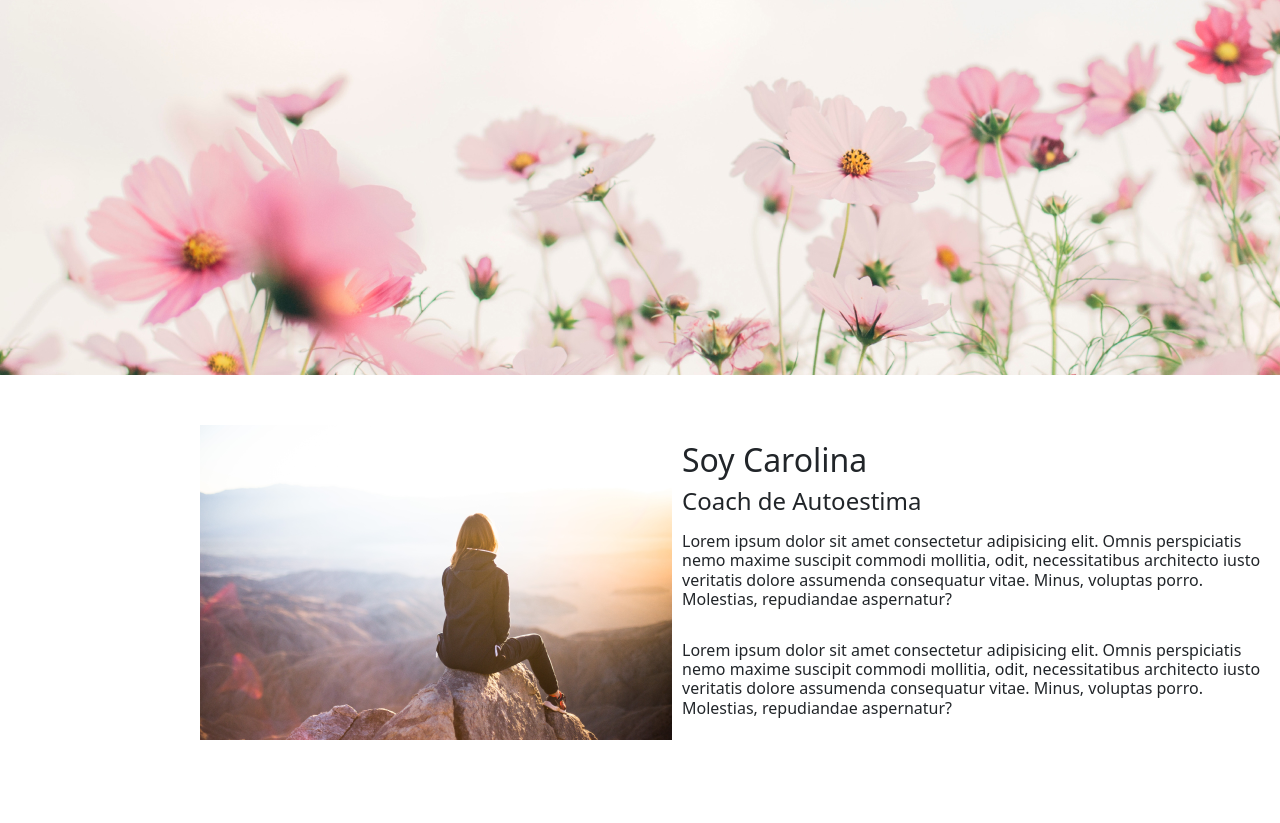
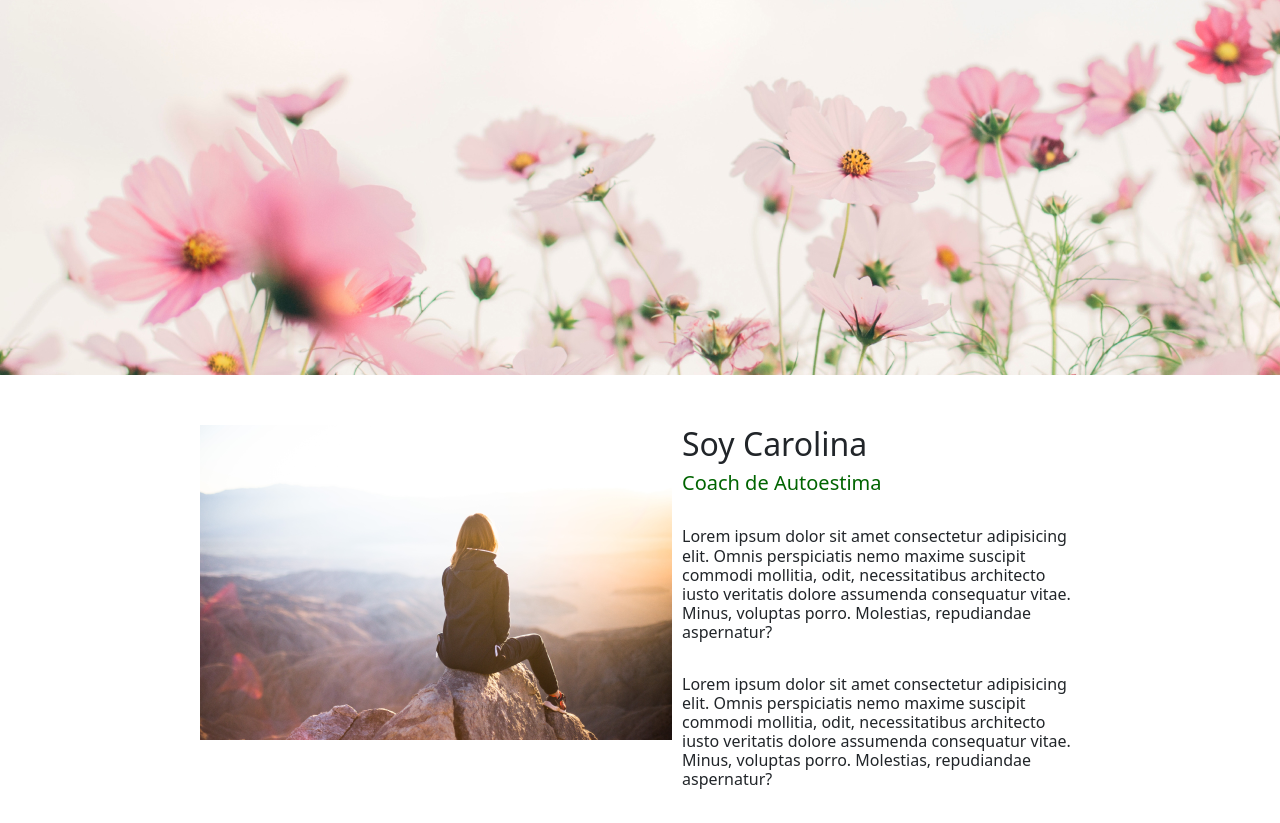
Before and after one commit to ElianaVanina/2da-Pre-entrega, a plain HTML site: page index.html in a window 1280 px wide. Shown: the part 351-1174 px from the top of the page. Before the commit the page ends 1139 px from the top, so only its background shows below. Drawn offline with nearby package versions, Linux system fonts and the light colour scheme.

Commit message:
cambie color subtitulo y alineacion

```diff
--- a/css/style.css
+++ b/css/style.css
@@ -26,6 +26,12 @@ h1{
     margin-right: 10px;
 }
 
-.text{
+.texto{
     overflow: hidden;
+    margin-right: 200px;
 }
+
+
+.subtitulo{
+    color: darkgreen;
+}
--- a/index.html
+++ b/index.html
@@ -59,11 +59,14 @@
             <div class="contenedor">
               <img src="./Img/Soy Caro 1.png" class="fotocarolina">
               <div class="texto">
-                 <p><h2>Soy Carolina</h2>
-                 <h4>Coach de Autoestima</h4></p>
-                 <h6>Lorem ipsum dolor sit amet consectetur adipisicing elit. Omnis perspiciatis nemo maxime suscipit commodi mollitia, odit, necessitatibus architecto iusto veritatis dolore assumenda consequatur vitae. Minus, voluptas porro. Molestias, repudiandae aspernatur?</h6>
-                 <br>
-                 <h6>Lorem ipsum dolor sit amet consectetur adipisicing elit. Omnis perspiciatis nemo maxime suscipit commodi mollitia, odit, necessitatibus architecto iusto veritatis dolore assumenda consequatur vitae. Minus, voluptas porro. Molestias, repudiandae aspernatur?</h6>
+                  <div class="titulo">
+                    <h2>Soy Carolina</h2>
+                    <h5 class="subtitulo">Coach de Autoestima</h5>
+                  </div>
+                   <br>
+                   <h6>Lorem ipsum dolor sit amet consectetur adipisicing elit. Omnis perspiciatis nemo maxime suscipit commodi  mollitia, odit, necessitatibus architecto iusto veritatis dolore assumenda consequatur vitae. Minus, voluptas porro. Molestias, repudiandae aspernatur?</h6>
+                     <br>
+                   <h6>Lorem ipsum dolor sit amet consectetur adipisicing elit. Omnis perspiciatis nemo maxime suscipit commodi mollitia, odit, necessitatibus architecto iusto veritatis dolore assumenda consequatur vitae. Minus, voluptas porro. Molestias, repudiandae aspernatur?</h6>
               </div>
             </div>
 
```
